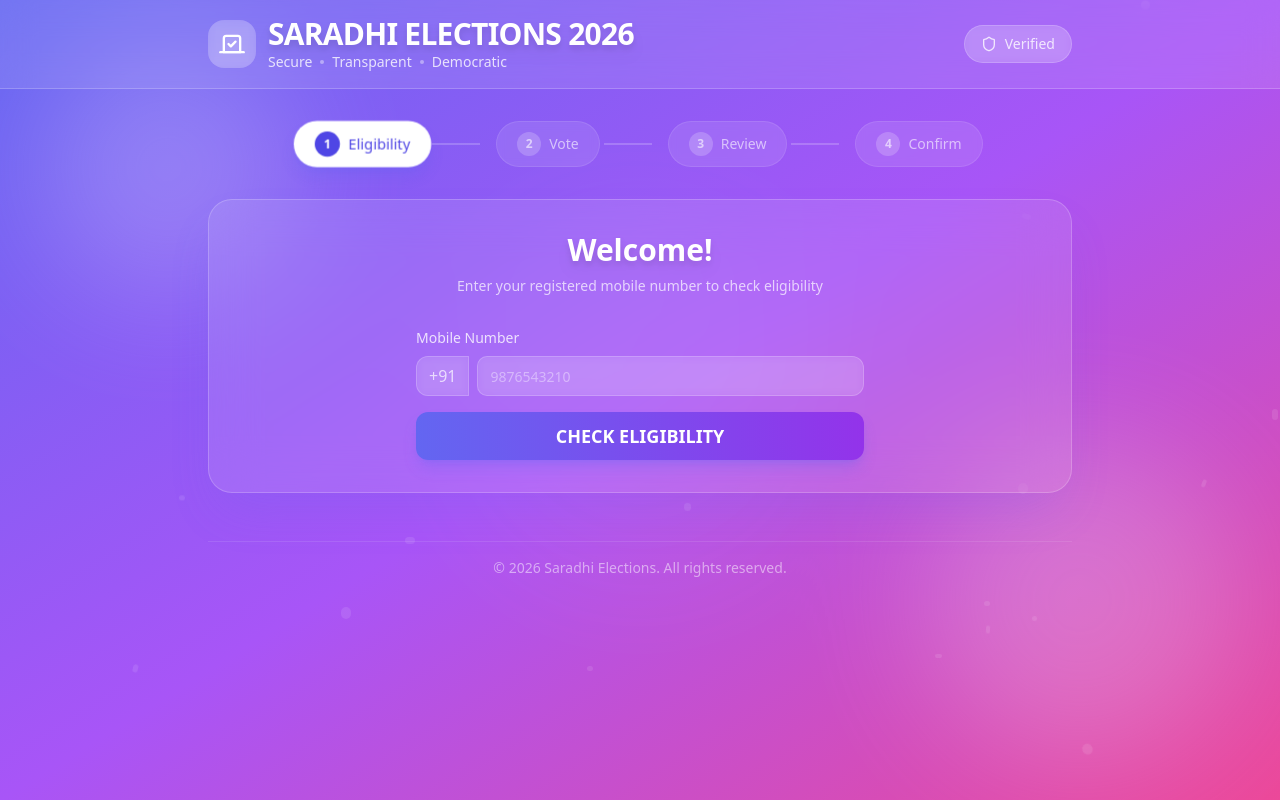
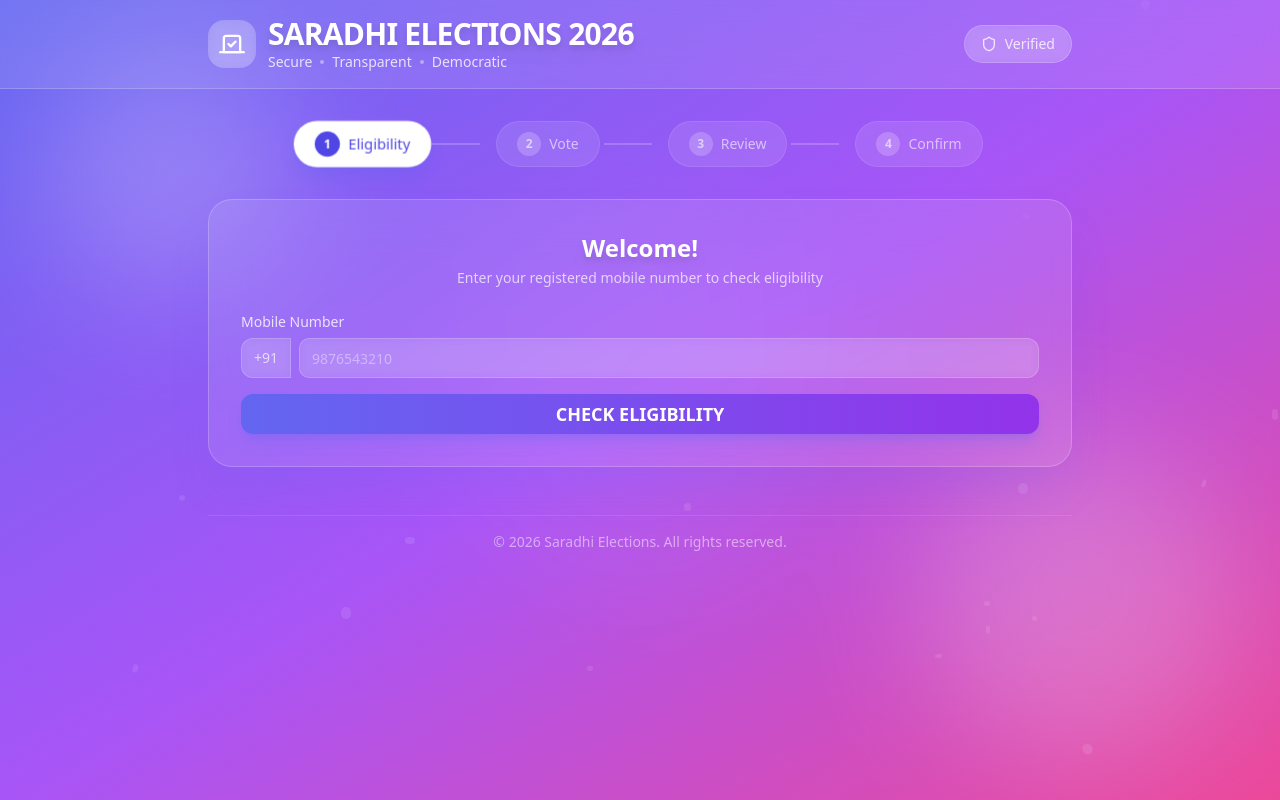
Before and after one commit to suryasreemanth01-ux/saradhi-elections, a Next.js app in the folder frontend/: page / in a window 1280 px wide. Built offline with nearby package versions, Linux system fonts and the light colour scheme; no server answers.

Commit message:
Clean centered card design with glass effect

```diff
--- a/frontend/components/voting/CheckEligibility.tsx
+++ b/frontend/components/voting/CheckEligibility.tsx
@@ -50,21 +50,21 @@ export function CheckEligibility({ onSuccess }: CheckEligibilityProps) {
   };
 
   return (
-    <div className="w-full max-w-md mx-auto">
-      <div className="text-center mb-8">
-        <h2 className="text-3xl font-bold text-white drop-shadow-lg">Welcome!</h2>
-        <p className="text-white/70 mt-2 text-sm">
+    <div className="w-full">
+      <div className="text-center mb-6">
+        <h2 className="text-2xl font-bold text-white drop-shadow-lg">Welcome!</h2>
+        <p className="text-white/70 text-sm mt-1">
           Enter your registered mobile number to check eligibility
         </p>
       </div>
 
       <div className="space-y-4">
         <div>
-          <label className="text-sm font-medium text-white/80 block mb-2">
+          <label className="text-sm font-medium text-white/80 block mb-1.5">
             Mobile Number
           </label>
           <div className="flex gap-2">
-            <span className="flex items-center px-3 bg-white/10 backdrop-blur-sm border border-white/20 rounded-l-xl text-white/70">
+            <span className="flex items-center px-3 bg-white/10 backdrop-blur-sm border border-white/20 rounded-l-xl text-white/70 text-sm">
               +91
             </span>
             <Input
@@ -79,7 +79,7 @@ export function CheckEligibility({ onSuccess }: CheckEligibilityProps) {
         </div>
 
         {error && (
-          <div className="p-4 bg-red-500/20 backdrop-blur-sm border border-red-400/30 rounded-xl text-red-100 text-sm">
+          <div className="p-3 bg-red-500/20 backdrop-blur-sm border border-red-400/30 rounded-xl text-red-100 text-sm">
             {error}
           </div>
         )}
@@ -87,7 +87,7 @@ export function CheckEligibility({ onSuccess }: CheckEligibilityProps) {
         <Button
           onClick={handleCheck}
           disabled={loading}
-          className="w-full text-lg py-6 rounded-xl bg-gradient-to-r from-indigo-500 to-purple-600 hover:from-indigo-600 hover:to-purple-700 text-white font-semibold shadow-lg shadow-indigo-500/30 transition-all duration-300 hover:scale-[1.02]"
+          className="w-full text-lg py-5 rounded-xl bg-gradient-to-r from-indigo-500 to-purple-600 hover:from-indigo-600 hover:to-purple-700 text-white font-semibold shadow-lg shadow-indigo-500/30 transition-all duration-300 hover:scale-[1.02]"
         >
           {loading ? 'Checking...' : 'CHECK ELIGIBILITY'}
         </Button>
```
